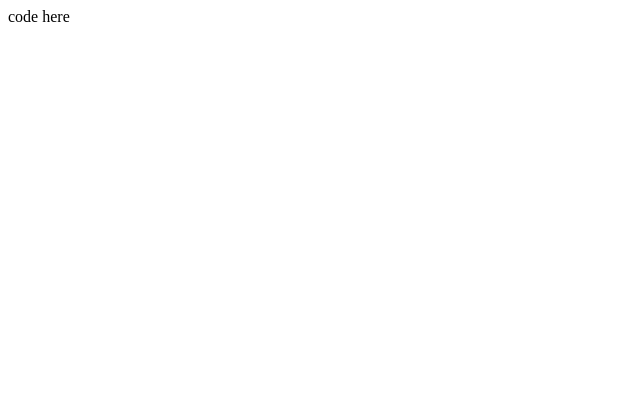
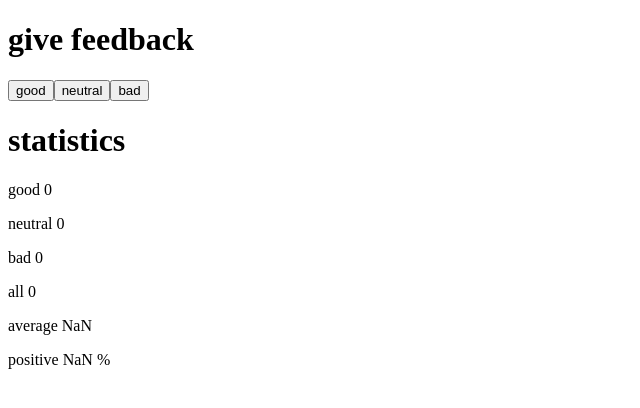
Before and after one commit to kissesuu/helsinki, a React (Vite) app in the folder part1/unicafe/: page / in a window 1280 px wide. Shown: the top 408 px of the page, without its empty margins (0-640 px from the left). Built offline with nearby package versions, Linux system fonts and the light colour scheme.

Commit message:
Commit for part 1.7

```diff
--- a/part1/unicafe/src/App.jsx
+++ b/part1/unicafe/src/App.jsx
@@ -1,14 +1,33 @@
 import { useState } from 'react'
 
+const Button = (props) => {
+  return (
+    <button onClick={props.onClick}>
+      {props.name}
+    </button>
+  );
+}
+
 const App = () => {
-  // save clicks of each button to its own state
   const [good, setGood] = useState(0)
   const [neutral, setNeutral] = useState(0)
   const [bad, setBad] = useState(0)
 
+  console.log('good', good)
+
   return (
     <div>
-      code here
+      <h1>give feedback</h1>
+      <Button name="good" onClick={() => {setGood(good + 1)} }/>
+      <Button name="neutral" onClick={() => {setNeutral(neutral + 1)}} />
+      <Button name="bad" onClick={() => {setBad(bad + 1)}}/>
+      <h1>statistics</h1>
+      <p>good {good}</p>
+      <p>neutral {neutral}</p>
+      <p>bad {bad}</p>
+      <p>all {good + neutral + bad}</p>
+      <p>average {((good - bad) / (good + neutral + bad))}</p>
+      <p>positive {((good / (good + neutral + bad)) * 100)} %</p>
     </div>
   )
 }
```
